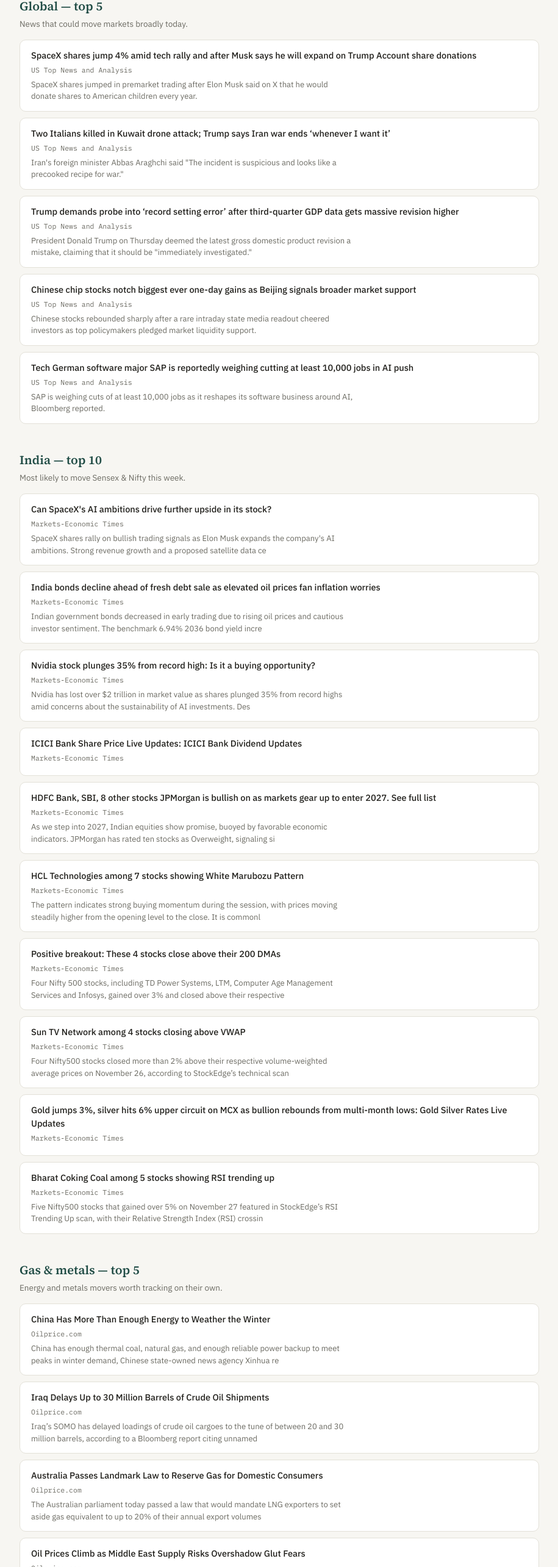
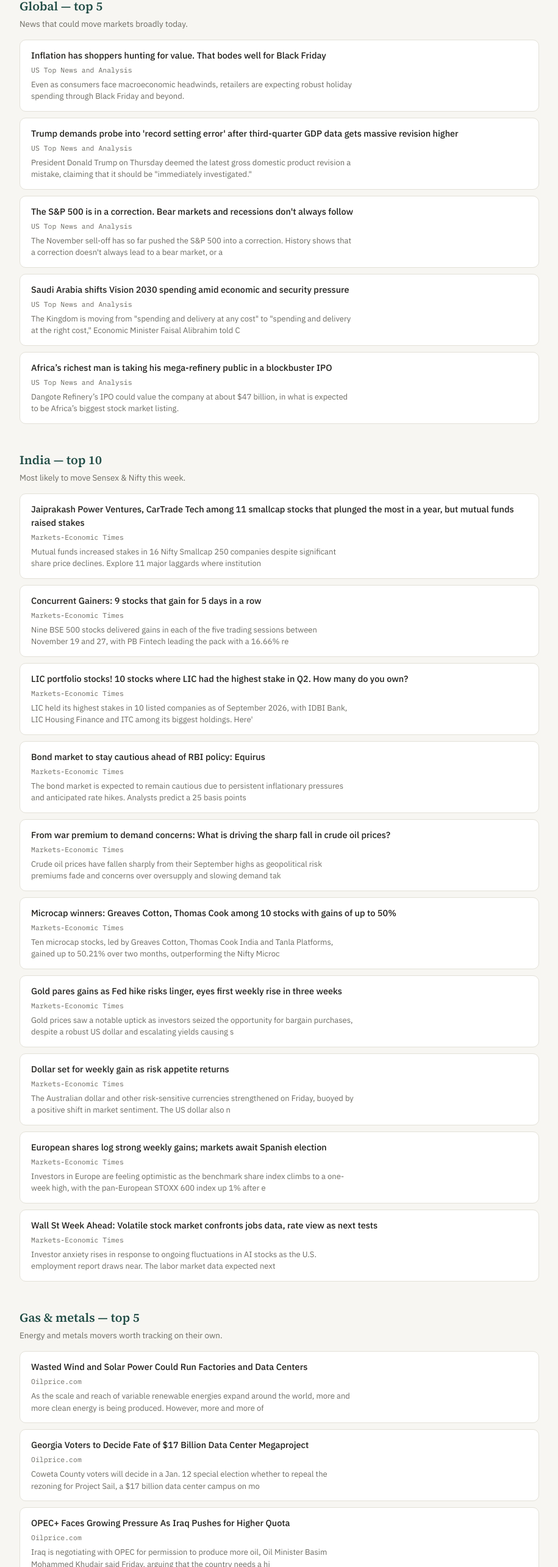
Before and after one commit to Khyathibankuru/Stock-New-agent, a plain HTML site: page index.html in a window 1280 px wide. Shown: the part 171-2740 px from the top of the page at 61% size, without its empty margins (182-1097 px from the left). Drawn offline with Linux system fonts and the light colour scheme.

Commit message:
Daily market brief update 2026-11-28

```diff
--- a/index.html
+++ b/index.html
@@ -60,7 +60,7 @@
   <header>
     <div class="eyebrow-row">
       <h1>Market brief</h1>
-      <span class="updated">Session: Nov 27, 2026</span>
+      <span class="updated">Session: Nov 28, 2026</span>
     </div>
     <p class="subtitle">News first, stocks after — global, India, then gas &amp; metals.</p>
 
@@ -70,34 +70,34 @@
   <p class="section-sub">News that could move markets broadly today.</p>
   <div class="articles">
 
-    <a class="article" href="https://www.cnbc.com/2026/11/27/spacex-shares-musk-donations.html" target="_blank" rel="noopener">
-      <span class="art-title">SpaceX shares jump 4% amid tech rally and after Musk says he will expand on Trump Account share donations</span>
+    <a class="article" href="https://www.cnbc.com/2026/11/27/black-friday-2026-inflation-value-deals.html" target="_blank" rel="noopener">
+      <span class="art-title">Inflation has shoppers hunting for value. That bodes well for Black Friday</span>
       <span class="art-meta">US Top News and Analysis</span>
-      <span class="art-blurb">SpaceX shares jumped in premarket trading after Elon Musk said on X that he would donate shares to American children every year.</span>
-    </a>
-
-    <a class="article" href="https://www.cnbc.com/2026/11/27/us-iran-war-trump-hormuz-italian-killed-trump.html" target="_blank" rel="noopener">
-      <span class="art-title">Two Italians killed in Kuwait drone attack; Trump says Iran war ends ‘whenever I want it’</span>
-      <span class="art-meta">US Top News and Analysis</span>
-      <span class="art-blurb">Iran's foreign minister Abbas Araghchi said "The incident is suspicious and looks like a precooked recipe for war."</span>
+      <span class="art-blurb">Even as consumers face macroeconomic headwinds, retailers are expecting robust holiday spending through Black Friday and beyond.</span>
     </a>
 
     <a class="article" href="https://www.cnbc.com/2026/11/26/trump-gdp-revision-investigation.html" target="_blank" rel="noopener">
-      <span class="art-title">Trump demands probe into ‘record setting error’ after third-quarter GDP data gets massive revision higher</span>
+      <span class="art-title">Trump demands probe into 'record setting error' after third-quarter GDP data gets massive revision higher</span>
       <span class="art-meta">US Top News and Analysis</span>
       <span class="art-blurb">President Donald Trump on Thursday deemed the latest gross domestic product revision a mistake, claiming that it should be "immediately investigated."</span>
     </a>
 
-    <a class="article" href="https://www.cnbc.com/2026/11/27/china-chip-stocks-beijing-market-support.html" target="_blank" rel="noopener">
-      <span class="art-title">Chinese chip stocks notch biggest ever one-day gains as Beijing signals broader market support</span>
+    <a class="article" href="https://www.cnbc.com/2026/11/27/the-sp-500-is-in-a-correction-bear-markets-and-recessions-dont-always-follow.html" target="_blank" rel="noopener">
+      <span class="art-title">The S&P 500 is in a correction. Bear markets and recessions don't always follow</span>
       <span class="art-meta">US Top News and Analysis</span>
-      <span class="art-blurb">Chinese stocks rebounded sharply after a rare intraday state media readout cheered investors as top policymakers pledged market liquidity support.</span>
+      <span class="art-blurb">The November sell-off has so far pushed the S&amp;P 500 into a correction. History shows that a correction doesn't always lead to a bear market, or a </span>
     </a>
 
-    <a class="article" href="https://www.cnbc.com/2026/11/27/sap-job-cuts-ai-restructuring.html" target="_blank" rel="noopener">
-      <span class="art-title">Tech German software major SAP is reportedly weighing cutting at least 10,000 jobs in AI push</span>
+    <a class="article" href="https://www.cnbc.com/2026/11/28/saudi-arabia-vision-2030-spending.html" target="_blank" rel="noopener">
+      <span class="art-title">Saudi Arabia shifts Vision 2030 spending amid economic and security pressure</span>
       <span class="art-meta">US Top News and Analysis</span>
-      <span class="art-blurb">SAP is weighing cuts of at least 10,000 jobs as it reshapes its software business around AI, Bloomberg reported.</span>
+      <span class="art-blurb">The Kingdom is moving from "spending and delivery at any cost" to "spending and delivery at the right cost," Economic Minister Faisal Alibrahim told C</span>
+    </a>
+
+    <a class="article" href="https://www.cnbc.com/2026/11/28/dangote-refinery-oil-ipo-nigeria-africa-energy.html" target="_blank" rel="noopener">
+      <span class="art-title">Africa’s richest man is taking his mega-refinery public in a blockbuster IPO</span>
+      <span class="art-meta">US Top News and Analysis</span>
+      <span class="art-blurb">Dangote Refinery’s IPO could value the company at about $47 billion, in what is expected to be Africa’s biggest stock market listing.</span>
     </a>
 
   </div>
@@ -106,64 +106,64 @@
   <p class="section-sub">Most likely to move Sensex &amp; Nifty this week.</p>
   <div class="articles">
 
-    <a class="article" href="https://economictimes.indiatimes.com/markets/us-stocks/news/can-spacexs-ai-ambitions-drive-further-upside-in-its-stock/slideshow/136213079.cms" target="_blank" rel="noopener">
-      <span class="art-title">Can SpaceX's AI ambitions drive further upside in its stock?</span>
+    <a class="article" href="https://economictimes.indiatimes.com/markets/stocks/news/jaiprakash-power-ventures-cartrade-tech-among-11-smallcap-stocks-that-plunged-the-most-in-a-year-but-mutual-funds-raised-stakes/slideshow/136242594.cms" target="_blank" rel="noopener">
+      <span class="art-title">Jaiprakash Power Ventures, CarTrade Tech among 11 smallcap stocks that plunged the most in a year, but mutual funds raised stakes</span>
       <span class="art-meta">Markets-Economic Times</span>
-      <span class="art-blurb">SpaceX shares rally on bullish trading signals as Elon Musk expands the company's AI ambitions. Strong revenue growth and a proposed satellite data ce</span>
+      <span class="art-blurb">Mutual funds increased stakes in 16 Nifty Smallcap 250 companies despite significant share price declines. Explore 11 major laggards where institution</span>
     </a>
 
-    <a class="article" href="https://economictimes.indiatimes.com/markets/bonds/india-bonds-decline-ahead-of-fresh-debt-sale-as-elevated-oil-prices-fan-inflation-worries/articleshow/136211546.cms" target="_blank" rel="noopener">
-      <span class="art-title">India bonds decline ahead of fresh debt sale as elevated oil prices fan inflation worries</span>
+    <a class="article" href="https://economictimes.indiatimes.com/markets/stocks/news/concurrent-gainers-9-stocks-that-gain-for-5-days-in-a-row/slideshow/136241215.cms" target="_blank" rel="noopener">
+      <span class="art-title">Concurrent Gainers: 9 stocks that gain for 5 days in a row</span>
       <span class="art-meta">Markets-Economic Times</span>
-      <span class="art-blurb">Indian government bonds decreased in early trading due to rising oil prices and cautious investor sentiment. The benchmark 6.94% 2036 bond yield incre</span>
+      <span class="art-blurb">Nine BSE 500 stocks delivered gains in each of the five trading sessions between November 19 and 27, with PB Fintech leading the pack with a 16.66% re</span>
     </a>
 
-    <a class="article" href="https://economictimes.indiatimes.com/markets/us-stocks/news/nvidia-stock-plunges-35-from-record-high-is-it-a-buying-opportunity/slideshow/136209377.cms" target="_blank" rel="noopener">
-      <span class="art-title">Nvidia stock plunges 35% from record high: Is it a buying opportunity?</span>
+    <a class="article" href="https://economictimes.indiatimes.com/markets/stocks/news/lic-portfolio-stocks-10-stocks-where-lic-had-the-highest-stake-in-q2-how-many-do-you-own/slideshow/136241053.cms" target="_blank" rel="noopener">
+      <span class="art-title">LIC portfolio stocks! 10 stocks where LIC had the highest stake in Q2. How many do you own?</span>
       <span class="art-meta">Markets-Economic Times</span>
-      <span class="art-blurb">Nvidia has lost over $2 trillion in market value as shares plunged 35% from record highs amid concerns about the sustainability of AI investments. Des</span>
+      <span class="art-blurb">LIC held its highest stakes in 10 listed companies as of September 2026, with IDBI Bank, LIC Housing Finance and ITC among its biggest holdings. Here'</span>
     </a>
 
-    <a class="article" href="https://economictimes.indiatimes.com/markets/stocks/stock-liveblog/icici-bank-stock-price-today-live-27-nov-2026/liveblog/136209072.cms" target="_blank" rel="noopener">
-      <span class="art-title">ICICI Bank Share Price Live Updates: ICICI Bank Dividend Updates</span>
+    <a class="article" href="https://economictimes.indiatimes.com/markets/bonds/bond-market-to-stay-cautious-ahead-of-rbi-policy-equirus/articleshow/136240295.cms" target="_blank" rel="noopener">
+      <span class="art-title">Bond market to stay cautious ahead of RBI policy: Equirus</span>
       <span class="art-meta">Markets-Economic Times</span>
-      <span class="art-blurb"></span>
+      <span class="art-blurb">The bond market is expected to remain cautious due to persistent inflationary pressures and anticipated rate hikes. Analysts predict a 25 basis points</span>
     </a>
 
-    <a class="article" href="https://economictimes.indiatimes.com/markets/stocks/news/hdfc-bank-sbi-8-other-stocks-jpmorgan-is-bullish-on-as-markets-gear-up-to-enter-2027-see-full-list/slideshow/136208713.cms" target="_blank" rel="noopener">
-      <span class="art-title">HDFC Bank, SBI, 8 other stocks JPMorgan is bullish on as markets gear up to enter 2027. See full list</span>
+    <a class="article" href="https://economictimes.indiatimes.com/markets/commodities/news/from-war-premium-to-demand-concerns-what-is-driving-the-sharp-fall-in-crude-oil-prices/articleshow/136238953.cms" target="_blank" rel="noopener">
+      <span class="art-title">From war premium to demand concerns: What is driving the sharp fall in crude oil prices?</span>
       <span class="art-meta">Markets-Economic Times</span>
-      <span class="art-blurb">As we step into 2027, Indian equities show promise, buoyed by favorable economic indicators. JPMorgan has rated ten stocks as Overweight, signaling si</span>
+      <span class="art-blurb">Crude oil prices have fallen sharply from their September highs as geopolitical risk premiums fade and concerns over oversupply and slowing demand tak</span>
     </a>
 
-    <a class="article" href="https://economictimes.indiatimes.com/markets/stocks/news/hcl-technologies-among-7-stocks-showing-white-marubozu-pattern/slideshow/136208369.cms" target="_blank" rel="noopener">
-      <span class="art-title">HCL Technologies among 7 stocks showing White Marubozu Pattern</span>
+    <a class="article" href="https://economictimes.indiatimes.com/markets/stocks/news/microcap-winners-greaves-cotton-thomas-cook-among-10-stocks-with-gains-of-up-to-50/slideshow/136238905.cms" target="_blank" rel="noopener">
+      <span class="art-title">Microcap winners: Greaves Cotton, Thomas Cook among 10 stocks with gains of up to 50%</span>
       <span class="art-meta">Markets-Economic Times</span>
-      <span class="art-blurb">The pattern indicates strong buying momentum during the session, with prices moving steadily higher from the opening level to the close. It is commonl</span>
+      <span class="art-blurb">Ten microcap stocks, led by Greaves Cotton, Thomas Cook India and Tanla Platforms, gained up to 50.21% over two months, outperforming the Nifty Microc</span>
     </a>
 
-    <a class="article" href="https://economictimes.indiatimes.com/markets/stocks/news/positive-breakout-these-4-stocks-close-above-their-200-dmas/slideshow/136208471.cms" target="_blank" rel="noopener">
-      <span class="art-title">Positive breakout: These 4 stocks close above their 200 DMAs</span>
+    <a class="article" href="https://economictimes.indiatimes.com/markets/commodities/news/gold-pares-gains-as-fed-hike-risks-linger-eyes-first-weekly-rise-in-three-weeks/articleshow/136237788.cms" target="_blank" rel="noopener">
+      <span class="art-title">Gold pares gains as Fed hike risks linger, eyes first weekly rise in three weeks</span>
       <span class="art-meta">Markets-Economic Times</span>
-      <span class="art-blurb">Four Nifty 500 stocks, including TD Power Systems, LTM, Computer Age Management Services and Infosys, gained over 3% and closed above their respective</span>
+      <span class="art-blurb">Gold prices saw a notable uptick as investors seized the opportunity for bargain purchases, despite a robust US dollar and escalating yields causing s</span>
     </a>
 
-    <a class="article" href="https://economictimes.indiatimes.com/markets/stocks/news/sun-tv-network-among-4-stocks-closing-above-vwap/slideshow/136208195.cms" target="_blank" rel="noopener">
-      <span class="art-title">Sun TV Network among 4 stocks closing above VWAP</span>
+    <a class="article" href="https://economictimes.indiatimes.com/markets/forex/forex-news/dollar-set-for-weekly-gain-as-risk-appetite-returns/articleshow/136237831.cms" target="_blank" rel="noopener">
+      <span class="art-title">Dollar set for weekly gain as risk appetite returns</span>
       <span class="art-meta">Markets-Economic Times</span>
-      <span class="art-blurb">Four Nifty500 stocks closed more than 2% above their respective volume-weighted average prices on November 26, according to StockEdge’s technical scan</span>
+      <span class="art-blurb">The Australian dollar and other risk-sensitive currencies strengthened on Friday, buoyed by a positive shift in market sentiment. The US dollar also n</span>
     </a>
 
-    <a class="article" href="https://economictimes.indiatimes.com/markets/stocks/live-blog/live-updates-gold-rate-today-27th-november-24k-22k-20k-18-carat-mcx-gold-silver-price-in-delhi-hyderabad-chennai-bengaluru-citywise/liveblog/136208041.cms" target="_blank" rel="noopener">
-      <span class="art-title">Gold jumps 3%, silver hits 6% upper circuit on MCX as bullion rebounds from multi-month lows: Gold Silver Rates Live Updates</span>
+    <a class="article" href="https://economictimes.indiatimes.com/markets/us-stocks/news/european-shares-log-strong-weekly-gains-markets-await-spanish-election/articleshow/136237685.cms" target="_blank" rel="noopener">
+      <span class="art-title">European shares log strong weekly gains; markets await Spanish election</span>
       <span class="art-meta">Markets-Economic Times</span>
-      <span class="art-blurb"></span>
+      <span class="art-blurb">Investors in Europe are feeling optimistic as the benchmark share index climbs to a one-week high, with the pan-European STOXX 600 index up 1% after e</span>
     </a>
 
-    <a class="article" href="https://economictimes.indiatimes.com/markets/stocks/news/bharat-coking-coal-among-5-stocks-showing-rsi-trending-up/slideshow/136208088.cms" target="_blank" rel="noopener">
-      <span class="art-title">Bharat Coking Coal among 5 stocks showing RSI trending up</span>
+    <a class="article" href="https://economictimes.indiatimes.com/markets/us-stocks/news/wall-st-week-ahead-volatile-stock-market-confronts-jobs-data-rate-view-as-next-tests/articleshow/136237710.cms" target="_blank" rel="noopener">
+      <span class="art-title">Wall St Week Ahead: Volatile stock market confronts jobs data, rate view as next tests</span>
       <span class="art-meta">Markets-Economic Times</span>
-      <span class="art-blurb">Five Nifty500 stocks that gained over 5% on November 27 featured in StockEdge’s RSI Trending Up scan, with their Relative Strength Index (RSI) crossin</span>
+      <span class="art-blurb">Investor anxiety rises in response to ongoing fluctuations in AI stocks as the U.S. employment report draws near. The labor market data expected next </span>
     </a>
 
   </div>
@@ -172,34 +172,34 @@
   <p class="section-sub">Energy and metals movers worth tracking on their own.</p>
   <div class="articles">
 
-    <a class="article" href="https://oilprice.com/Latest-Energy-News/World-News/China-Has-More-Than-Enough-Energy-to-Weather-the-Winter.html" target="_blank" rel="noopener">
-      <span class="art-title">China Has More Than Enough Energy to Weather the Winter</span>
+    <a class="article" href="https://oilprice.com/Alternative-Energy/Renewable-Energy/Wasted-Wind-and-Solar-Power-Could-Run-Factories-and-Data-Centers.html" target="_blank" rel="noopener">
+      <span class="art-title">Wasted Wind and Solar Power Could Run Factories and Data Centers</span>
       <span class="art-meta">Oilprice.com</span>
-      <span class="art-blurb">China has enough thermal coal, natural gas, and enough reliable power backup to meet peaks in winter demand, Chinese state-owned news agency Xinhua re</span>
+      <span class="art-blurb">As the scale and reach of variable renewable energies expand around the world, more and more clean energy is being produced. However, more and more of</span>
     </a>
 
-    <a class="article" href="https://oilprice.com/Latest-Energy-News/World-News/Iraq-Delays-Up-to-30-Million-Barrels-of-Crude-Oil-Shipments.html" target="_blank" rel="noopener">
-      <span class="art-title">Iraq Delays Up to 30 Million Barrels of Crude Oil Shipments</span>
+    <a class="article" href="https://oilprice.com/Energy/Energy-General/Georgia-Voters-to-Decide-Fate-of-17-Billion-Data-Center-Megaproject.html" target="_blank" rel="noopener">
+      <span class="art-title">Georgia Voters to Decide Fate of $17 Billion Data Center Megaproject</span>
       <span class="art-meta">Oilprice.com</span>
-      <span class="art-blurb">Iraq’s SOMO has delayed loadings of crude oil cargoes to the tune of between 20 and 30 million barrels, according to a Bloomberg report citing unnamed</span>
+      <span class="art-blurb">Coweta County voters will decide in a Jan. 12 special election whether to repeal the rezoning for Project Sail, a $17 billion data center campus on mo</span>
     </a>
 
-    <a class="article" href="https://oilprice.com/Latest-Energy-News/World-News/Australia-Passes-Landmark-Law-to-Reserve-Gas-for-Domestic-Consumers.html" target="_blank" rel="noopener">
-      <span class="art-title">Australia Passes Landmark Law to Reserve Gas for Domestic Consumers</span>
+    <a class="article" href="https://oilprice.com/Latest-Energy-News/World-News/OPEC-Faces-Growing-Pressure-As-Iraq-Pushes-for-Higher-Quota.html" target="_blank" rel="noopener">
+      <span class="art-title">OPEC+ Faces Growing Pressure As Iraq Pushes for Higher Quota</span>
       <span class="art-meta">Oilprice.com</span>
-      <span class="art-blurb">The Australian parliament today passed a law that would mandate LNG exporters to set aside gas equivalent to up to 20% of their annual export volumes </span>
+      <span class="art-blurb">Iraq is negotiating with OPEC for permission to produce more oil, Oil Minister Basim Mohammed Khudair said Friday, arguing that the country needs a hi</span>
     </a>
 
-    <a class="article" href="https://oilprice.com/Latest-Energy-News/World-News/Oil-Prices-Climb-as-Middle-East-Supply-Risks-Overshadow-Glut-Fears.html" target="_blank" rel="noopener">
-      <span class="art-title">Oil Prices Climb as Middle East Supply Risks Overshadow Glut Fears</span>
+    <a class="article" href="https://oilprice.com/Energy/Crude-Oil/The-Oil-Glut-Everyone-Expected-Is-Looking-Increasingly-Elusive.html" target="_blank" rel="noopener">
+      <span class="art-title">The Oil Glut Everyone Expected Is Looking Increasingly Elusive</span>
       <span class="art-meta">Oilprice.com</span>
-      <span class="art-blurb">Crude oil prices were set to book a weekly gain after a string of losses, as increasingly frequent reports about tanker attacks in the Strait of Hormu</span>
+      <span class="art-blurb">Brent rebounded to $96 as Houthi attacks and tightening physical supplies raise the prospect of $100 oil despite oversupply forecasts. Friday, Novembe</span>
     </a>
 
-    <a class="article" href="https://oilprice.com/Energy/Oil-Prices/Standard-Chartered-Oil-Needs-a-New-Shock-to-Fall-Further.html" target="_blank" rel="noopener">
-      <span class="art-title">Standard Chartered: Oil Needs a New Shock to Fall Further</span>
+    <a class="article" href="https://oilprice.com/Energy/Energy-General/Soaring-Fuel-Prices-Threaten-to-Push-More-Airlines-Into-Bankruptcy.html" target="_blank" rel="noopener">
+      <span class="art-title">Soaring Fuel Prices Threaten to Push More Airlines Into Bankruptcy</span>
       <span class="art-meta">Oilprice.com</span>
-      <span class="art-blurb">Oil prices continued to recover from their recent slump, with renewed Middle East supply threats outweighing earlier global surplus concerns. Brent cr</span>
+      <span class="art-blurb">More airlines could soon collapse, the boss of Easyjet has warned, as soaring fuel costs push carriers to the brink. Kenton Jarvis, the company’s chie</span>
     </a>
 
   </div>
@@ -253,7 +253,7 @@
       <div class="stock-row">
         <div class="name-block"><span>Infosys</span><span class="tag">IT</span></div>
         <div class="right-block">
-          <span class="trending">trending</span>
+
           <span class="price">₹1,151.3</span>
           <span class="chg down">-2.68%</span>
         </div>
@@ -262,7 +262,7 @@
       <div class="stock-row">
         <div class="name-block"><span>HCL Technologies</span><span class="tag">IT</span></div>
         <div class="right-block">
-          <span class="trending">trending</span>
+
           <span class="price">₹1,424.1</span>
           <span class="chg down">-3.03%</span>
         </div>
@@ -272,7 +272,7 @@
         <div class="name-block"><span>Tech Mahindra</span><span class="tag">IT</span></div>
         <div class="right-block">
 
-          <span class="price">₹1,813.9</span>
+          <span class="price">₹906.95</span>
           <span class="chg down">-2.20%</span>
         </div>
       </div>
@@ -391,16 +391,6 @@
       <h3>Trending — India</h3>
       <p class="card-sub">Mentioned across today's India/metal/gas feeds</p>
 
-      <div class="stock-row">
-        <div class="name-block"><span>Infosys</span><span class="tag">IT</span></div>
-        <div class="right-block"><span class="price">₹1,151.3</span><span class="chg down">-2.68%</span></div>
-      </div>
-
-      <div class="stock-row">
-        <div class="name-block"><span>HCL Technologies</span><span class="tag">IT</span></div>
-        <div class="right-block"><span class="price">₹1,424.1</span><span class="chg down">-3.03%</span></div>
-      </div>
-
     </div>
     <div class="card">
       <h3>Trending — global</h3>
@@ -408,19 +398,14 @@
 
       <div class="stock-row">
         <div class="name-block"><span>Nvidia</span><span class="tag">AI chips</span></div>
-        <div class="right-block"><span class="price">$149.3</span><span class="chg down">-3.91%</span></div>
-      </div>
-
-      <div class="stock-row">
-        <div class="name-block"><span>Nike</span><span class="tag">consumer</span></div>
-        <div class="right-block"><span class="price">$36.66</span><span class="chg up">+2.55%</span></div>
+        <div class="right-block"><span class="price">$150.49</span><span class="chg up">+0.80%</span></div>
       </div>
 
     </div>
   </div>
 
   <footer>
-    Informational snapshot only — not investment advice. Generated automatically at 2026-11-27 10:41 UTC.
+    Informational snapshot only — not investment advice. Generated automatically at 2026-11-28 10:01 UTC.
   </footer>
 
 </div>
```
